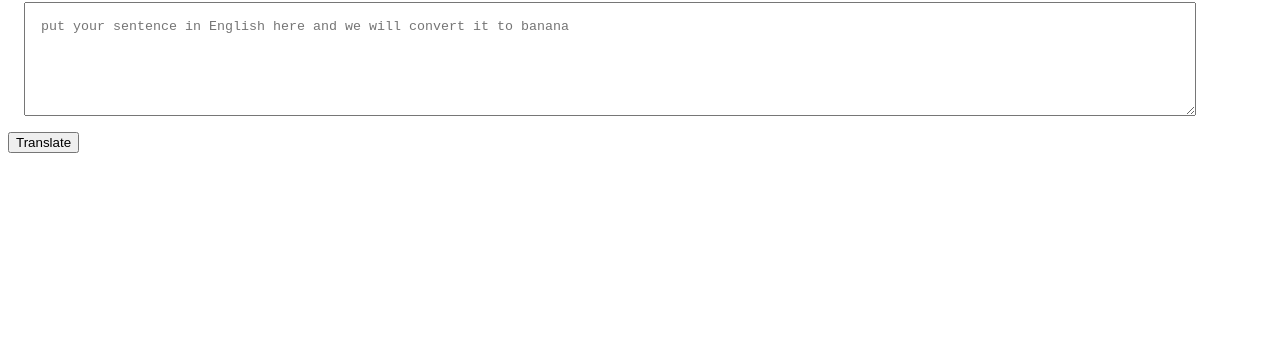
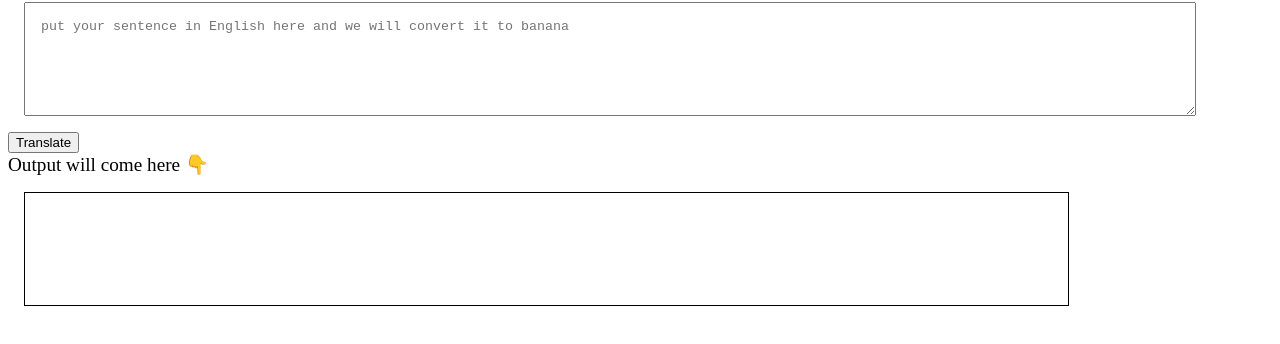
Before and after one commit to thakurajay689/banana-speak, a plain HTML site: page index.html in a window 1280 px wide. Shown: the part 78-422 px from the top of the page. Drawn offline with Linux system fonts and the light colour scheme.

Commit message:
input output processing

```diff
--- a/app.js
+++ b/app.js
@@ -1,11 +1,9 @@
 var btnTranslate = document.querySelector("#btn-translate");
 var txtInput=document.querySelector("#txt-input");
-console.log(txtInput);
+var outputDiv = document.querySelector("#output");
 
 function clickHandler() {
-
-        console.log("clicked");
-        console.log("input", txtInput.value);
+    outputDiv.innerText = "jsjdsbff  " + txtInput.value;
     };
 
-btnTranslate.addEventListener("click", clickHandler)
+btnTranslate.addEventListener("click", clickHandler);
--- a/index.html
+++ b/index.html
@@ -12,15 +12,21 @@
         height:10vh;
         padding:1rem;
     }
+    #output{
+        border:1px solid black;
+        height: 10vh;
+        width:80%;
+        margin:1rem;
+        padding:1rem;
+    }
 </style>
 </head>
 <body>
     <h1>talk banana</h1>
     <textarea id="txt-input" placeholder ="put your sentence in English here and we will convert it to banana"></textarea>
 <button id ="btn-translate">Translate</button>
-
-
-
-    <script src="app.js" type="text/javascript"></script>
+<div style="font-size: larger;">Output will come here 👇</div>
+<div id="output"></div>
+<script src="app.js" type="text/javascript"></script>
 </body>
 </html>
```
